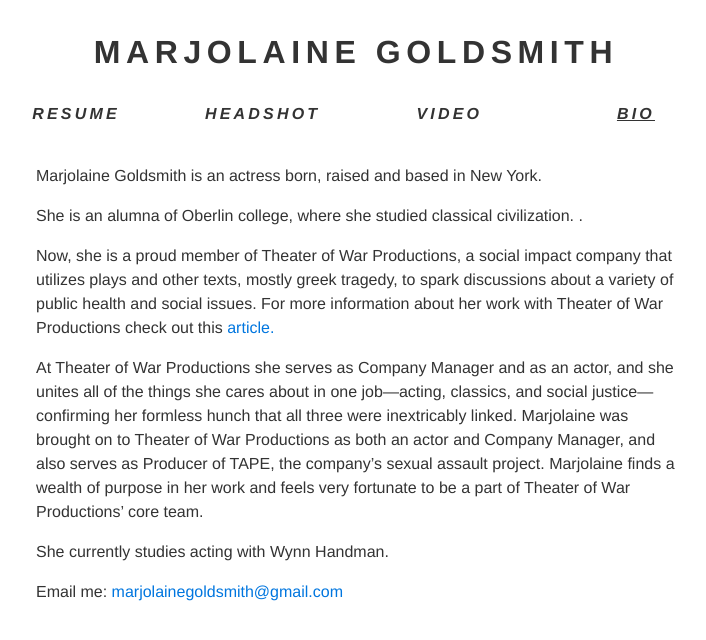
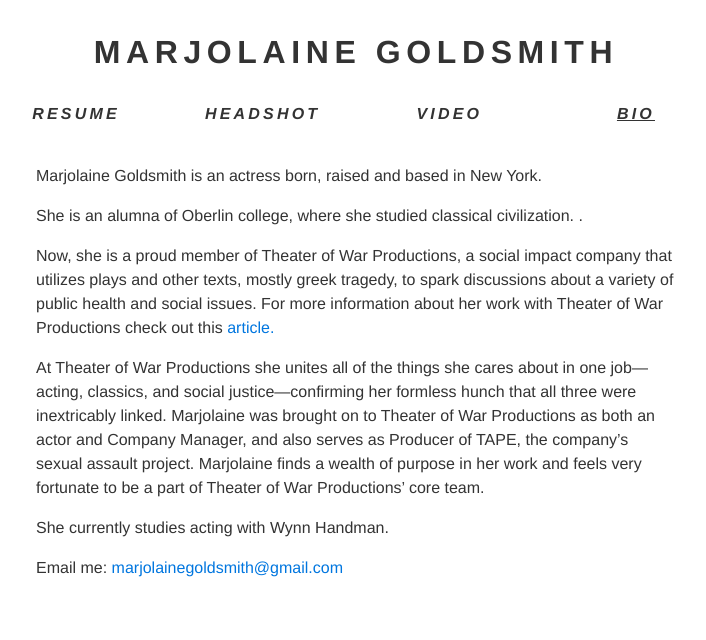
Before and after one commit to marjogold/marjolainegoldsmith, a Jekyll site: the page built from bio.html, in a window 1280 px wide. Shown: the top 640 px of the page, without its empty margins (284-990 px from the left). Built offline with Jekyll 4.4.1, drawn with Linux system fonts in a browser that asks for light colours; nearby versions of some CDN libraries; Markdown is read by kramdown in place of the engine named in the settings.

Commit message:
Update bio.html

```diff
--- a/bio.html
+++ b/bio.html
@@ -8,7 +8,7 @@ title: Bio | Marjolaine Goldsmith
 <p>She is an alumna of Oberlin college, where she studied classical civilization. .</p>
 
 <p>Now, she is a proud member of Theater of War Productions, a social impact company that utilizes plays and other texts, mostly greek tragedy, to spark discussions about a variety of public health and social issues. For more information about her work with Theater of War Productions check out this <a href="http://blog.pshares.org/index.php/an-ancient-technology-using-greek-tragedies-to-heal-present-day-trauma/">article.</a></p>
-<p>At Theater of War Productions she serves as Company Manager and as an actor, and she unites all of the things she cares about in one job—acting, classics, and social justice—confirming her formless hunch that all three were inextricably linked. Marjolaine was brought on to Theater of War Productions as both an actor and Company Manager, and also serves as Producer of TAPE, the company’s sexual assault project. Marjolaine finds a wealth of purpose in her work and feels very fortunate to be a part of Theater of War Productions’ core team.
+<p>At Theater of War Productions she unites all of the things she cares about in one job—acting, classics, and social justice—confirming her formless hunch that all three were inextricably linked. Marjolaine was brought on to Theater of War Productions as both an actor and Company Manager, and also serves as Producer of TAPE, the company’s sexual assault project. Marjolaine finds a wealth of purpose in her work and feels very fortunate to be a part of Theater of War Productions’ core team.
 
   <p>She currently studies acting with Wynn Handman.<p>
 
```
